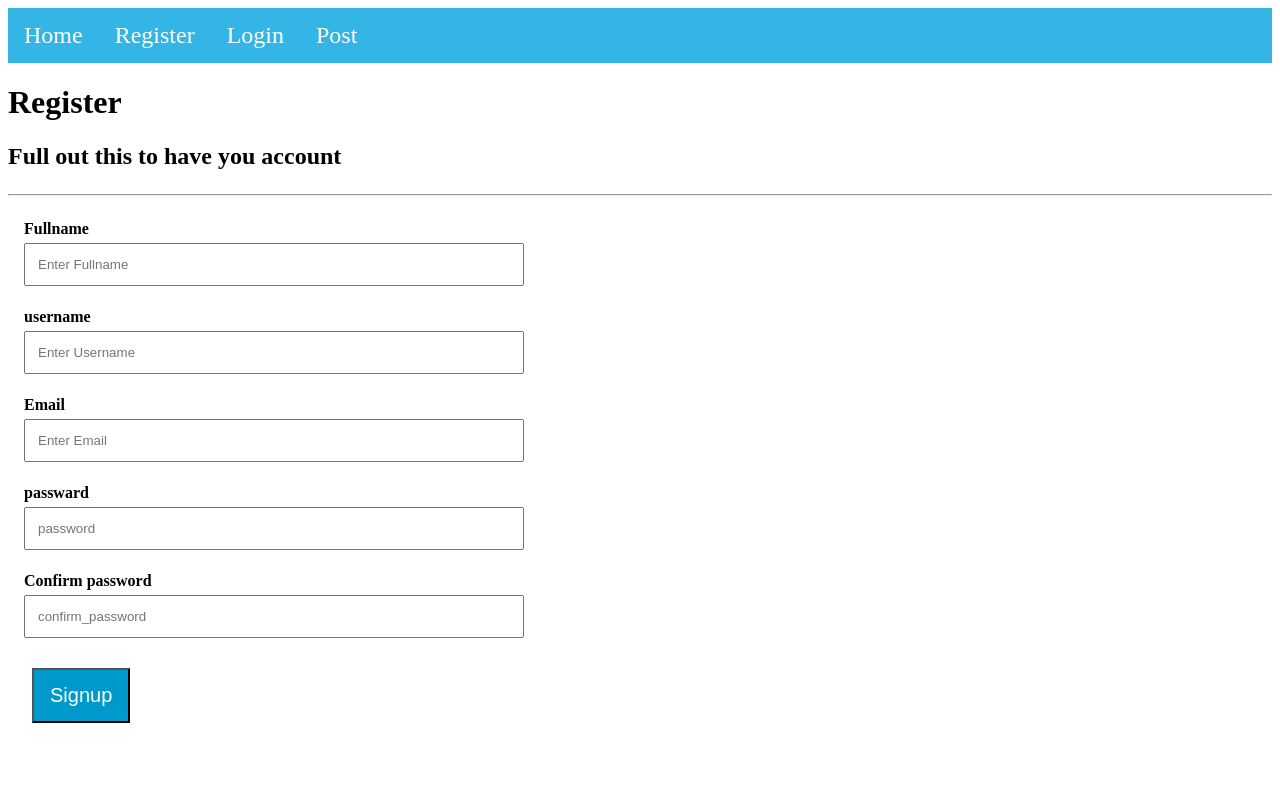
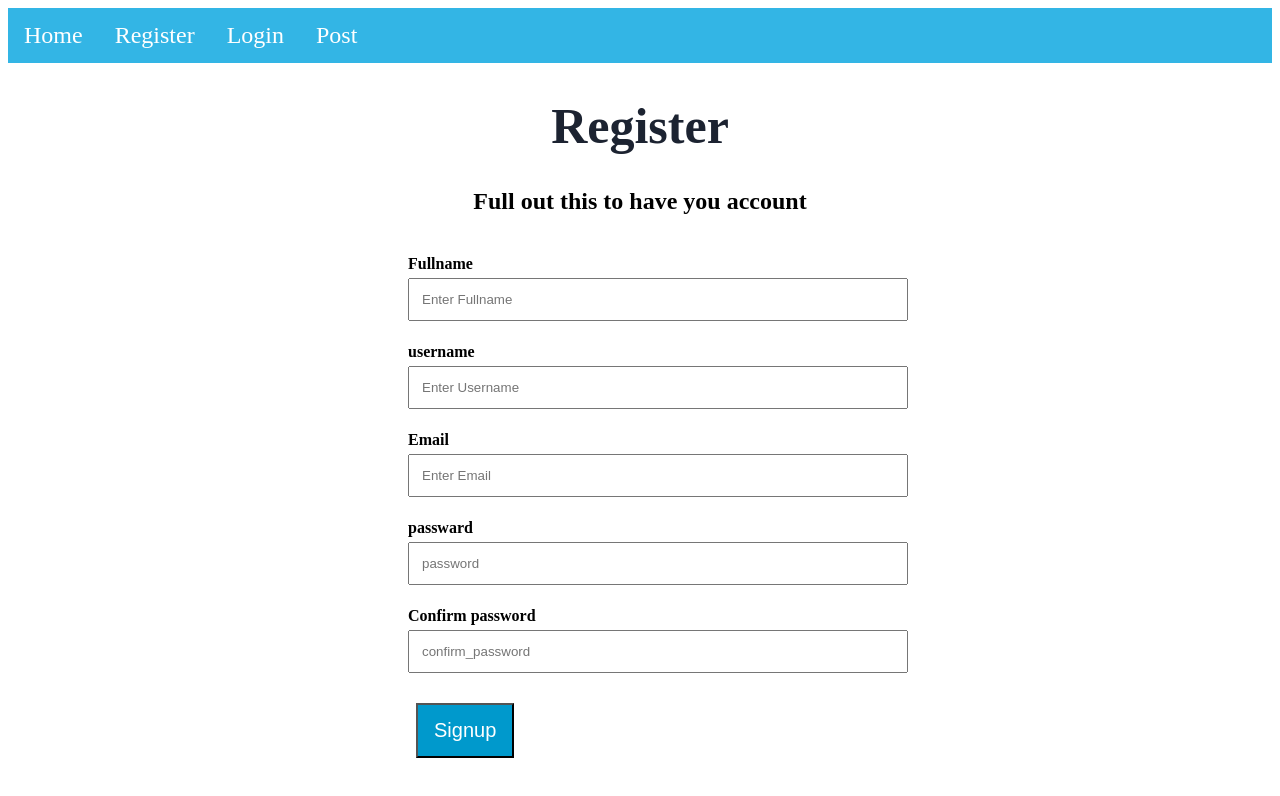
Before and after one commit to wagolemusa/project, a plain HTML site: page register.html in a window 1280 px wide. Drawn offline with Linux system fonts and the light colour scheme.

Commit message:
updating registration page

```diff
--- a/css/style.css
+++ b/css/style.css
@@ -3,6 +3,11 @@ body{
 		box-sizing: border-box;
 	}
 
+h1{
+	font-size: 50px;
+	color: #1C2331;
+	font-weight: 2px;
+}
 }
 .row{
 	display: flex;
@@ -12,7 +17,6 @@ body{
 	flex: 50%
 	padding: 10px;
 	height: 500px;
-	background-color: #ede7fb;
 	width: 50%;
 	padding-top: 20px;
 	padding-left: 20px;
@@ -36,6 +40,8 @@ body{
 /* registration form styles */
 .register{
 	padding: 16px;
+	padding-left: 400px;
+	padding-right: 300px;
 }
 
 input[type=text], input[type=password]{
@@ -94,6 +100,5 @@ button{
 .commentbtn{
 	background-color: #0099cc;
 	color: #ffffff;
-	font-size: 16px;
 
 }
--- a/register.html
+++ b/register.html
@@ -11,10 +11,11 @@
 <a href="login.html">Login</a>
 <a href="post.html">Post</a>
 </div>
-
+<center>
 <h1>Register</h1>
 <p><h2>Full out this to have you account</p></h2>
-<hr/>
+</p></center>
+</p>
 <div class="register">
 <form action="">
 <label for="fullname"><b>Fullname</b></label><br/>
```
